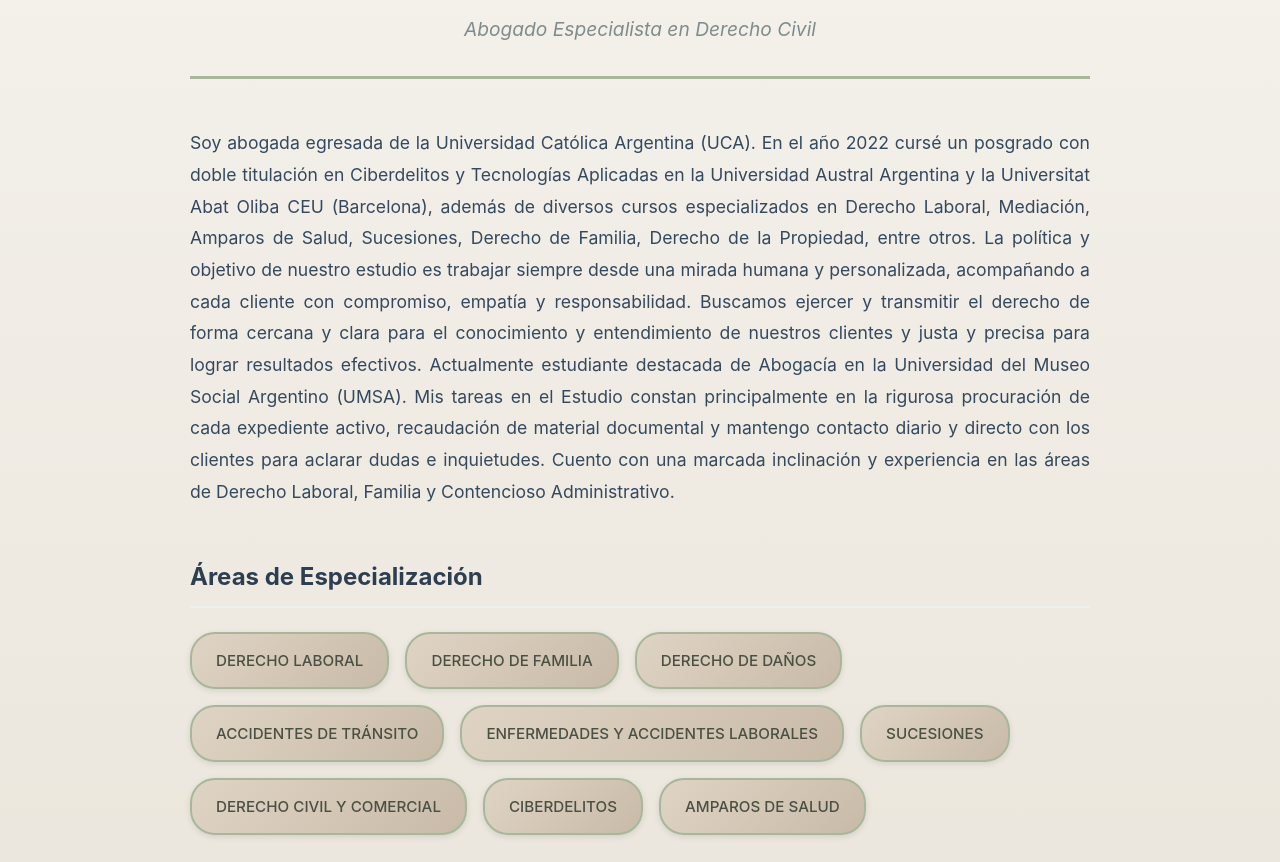
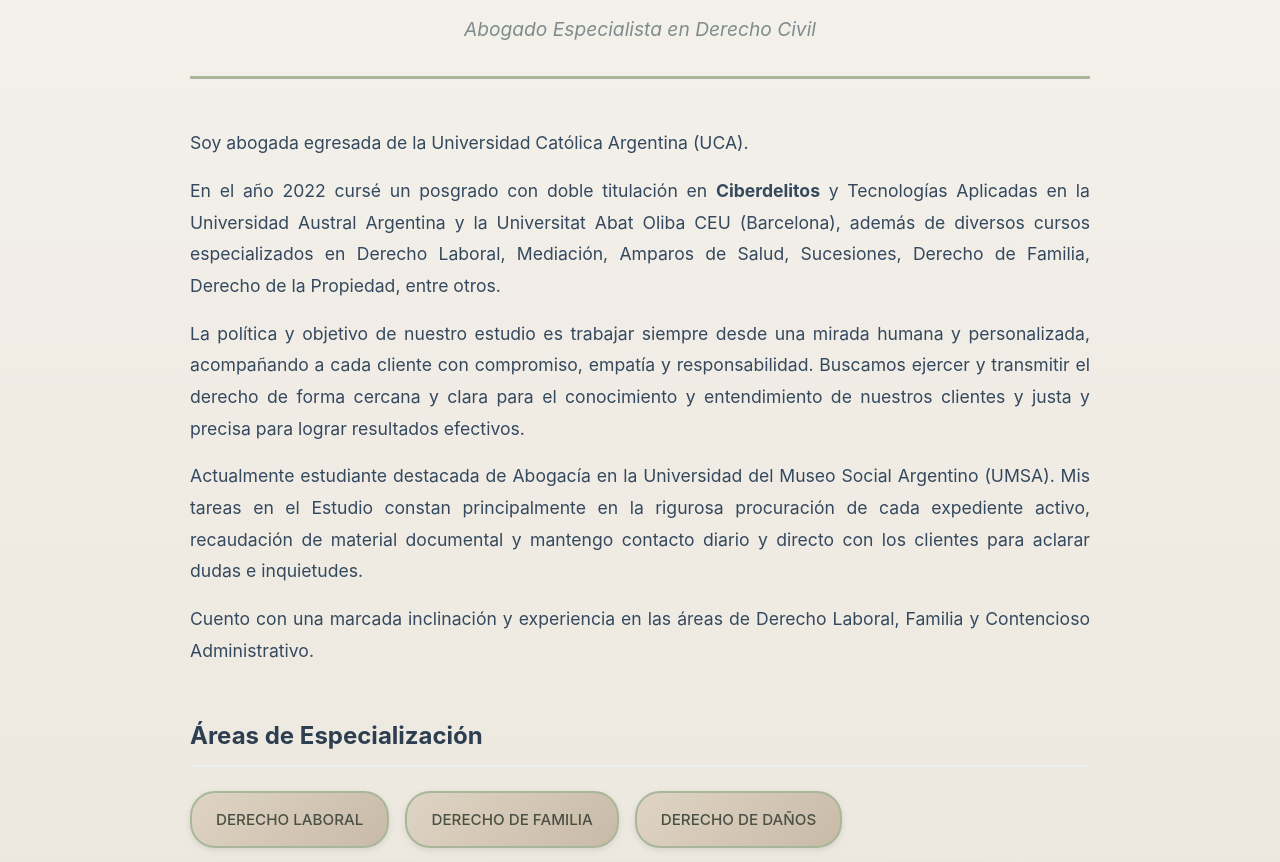
Before and after one commit to manuelovejas/portfolio-abogado, a React (Vite) app: page / in a window 1280 px wide. Shown: the part 565-1427 px from the top of the page. Built offline with nearby package versions, Linux system fonts and the light colour scheme.

Commit message:
feat(about): render bio con Markdown (saltos de lÃ­nea y GFM)\n- Agrega react-markdown, remark-gfm y remark-breaks\n- Ajusta estilos de pÃ¡rrafos en .bio\n- Actualiza ejemplo de bio con pÃ¡rrafos

```diff
--- a/package.json
+++ b/package.json
@@ -9,7 +9,10 @@
   },
   "dependencies": {
     "react": "^18.2.0",
-    "react-dom": "^18.2.0"
+    "react-dom": "^18.2.0",
+    "react-markdown": "^10.1.0",
+    "remark-breaks": "^4.0.0",
+    "remark-gfm": "^4.0.1"
   },
   "devDependencies": {
     "@types/react": "^18.2.43",
--- a/public/data/quien-soy.json
+++ b/public/data/quien-soy.json
@@ -1,7 +1,7 @@
 {
   "nombre": "Dra. Macarena Ona del Lago G. Wosco",
   "titulo": "Abogado Especialista en Derecho Civil",
-  "bio": "Soy abogada egresada de la Universidad Católica Argentina (UCA). En el año 2022 cursé un posgrado con doble titulación en Ciberdelitos y Tecnologías Aplicadas en la Universidad Austral Argentina y la Universitat Abat Oliba CEU (Barcelona), además de diversos cursos especializados en Derecho Laboral, Mediación, Amparos de Salud, Sucesiones, Derecho de Familia, Derecho de la Propiedad, entre otros. La política y objetivo de nuestro estudio es trabajar siempre desde una mirada humana y personalizada, acompañando a cada cliente con compromiso, empatía y responsabilidad. Buscamos ejercer y transmitir el derecho de forma cercana y clara para el conocimiento y entendimiento de nuestros clientes y justa y precisa para lograr resultados efectivos. Actualmente estudiante destacada de Abogacía en la Universidad del Museo Social Argentino (UMSA). Mis tareas en el Estudio constan principalmente en la rigurosa procuración de cada expediente activo, recaudación de material documental y mantengo contacto diario y directo con los clientes para aclarar dudas e inquietudes. Cuento con una marcada inclinación y experiencia en las áreas de Derecho Laboral, Familia y  Contencioso Administrativo.",
+  "bio": "Soy abogada egresada de la Universidad Católica Argentina (UCA).\n\nEn el año 2022 cursé un posgrado con doble titulación en **Ciberdelitos** y Tecnologías Aplicadas en la Universidad Austral Argentina y la Universitat Abat Oliba CEU (Barcelona), además de diversos cursos especializados en Derecho Laboral, Mediación, Amparos de Salud, Sucesiones, Derecho de Familia, Derecho de la Propiedad, entre otros.\n\nLa política y objetivo de nuestro estudio es trabajar siempre desde una mirada humana y personalizada, acompañando a cada cliente con compromiso, empatía y responsabilidad. Buscamos ejercer y transmitir el derecho de forma cercana y clara para el conocimiento y entendimiento de nuestros clientes y justa y precisa para lograr resultados efectivos.\n\nActualmente estudiante destacada de Abogacía en la Universidad del Museo Social Argentino (UMSA). Mis tareas en el Estudio constan principalmente en la rigurosa procuración de cada expediente activo, recaudación de material documental y mantengo contacto diario y directo con los clientes para aclarar dudas e inquietudes.\n\nCuento con una marcada inclinación y experiencia en las áreas de Derecho Laboral, Familia y Contencioso Administrativo.",
   "areas": [
     "DERECHO LABORAL",
     "DERECHO DE FAMILIA",
--- a/src/components/About.css
+++ b/src/components/About.css
@@ -44,6 +44,10 @@
   color: #34495e;
   margin-bottom: 3rem;
   text-align: justify;
+}
+
+.bio p {
+  margin-bottom: 1rem;
 }
 
 .subsection {
--- a/src/components/About.jsx
+++ b/src/components/About.jsx
@@ -1,4 +1,7 @@
 import './About.css'
+import ReactMarkdown from 'react-markdown'
+import remarkGfm from 'remark-gfm'
+import remarkBreaks from 'remark-breaks'
 
 function About({ datos }) {
   return (
@@ -12,7 +15,11 @@ function About({ datos }) {
           </div>
 
           <div className="about-body">
-            <p className="bio">{datos.bio}</p>
+            <div className="bio">
+              <ReactMarkdown remarkPlugins={[remarkGfm, remarkBreaks]}>
+                {datos.bio}
+              </ReactMarkdown>
+            </div>
 
             {datos.educacion && datos.educacion.length > 0 && (
               <div className="subsection">
```
Also changed, not shown: 1 other file (tests, documents, lock files or other folders).
